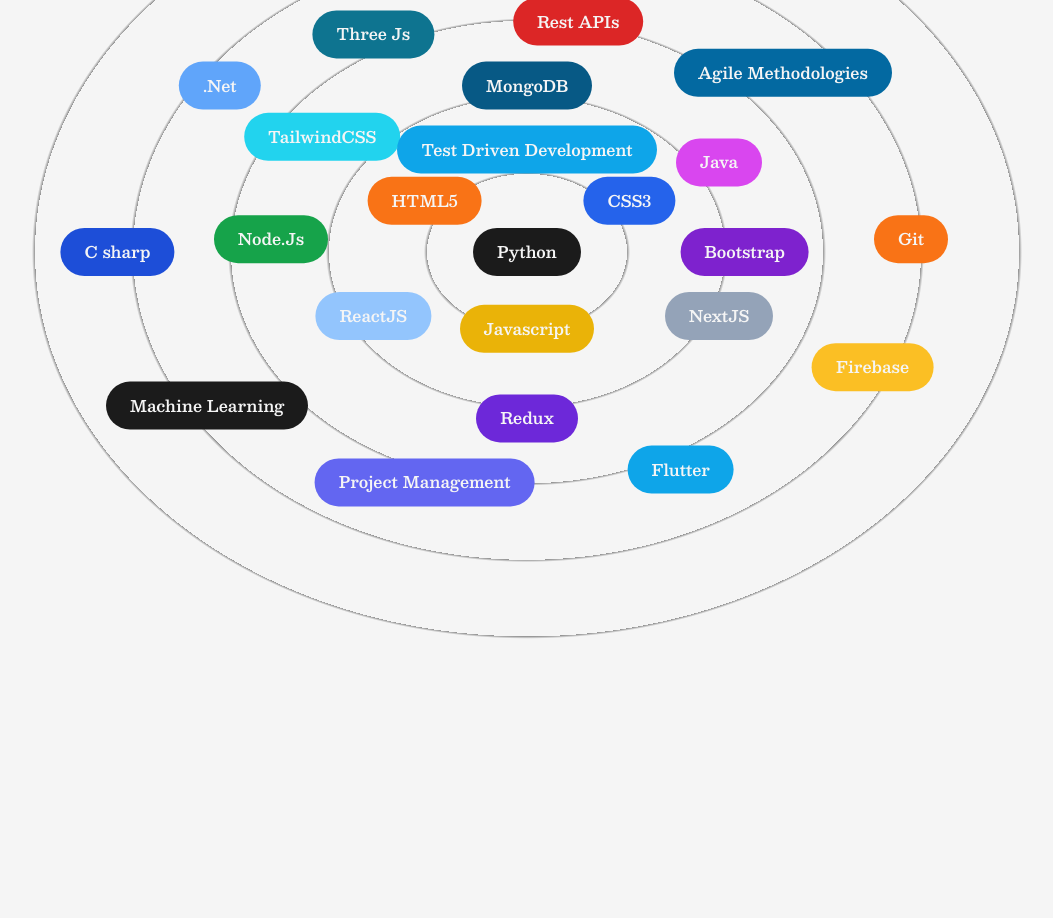
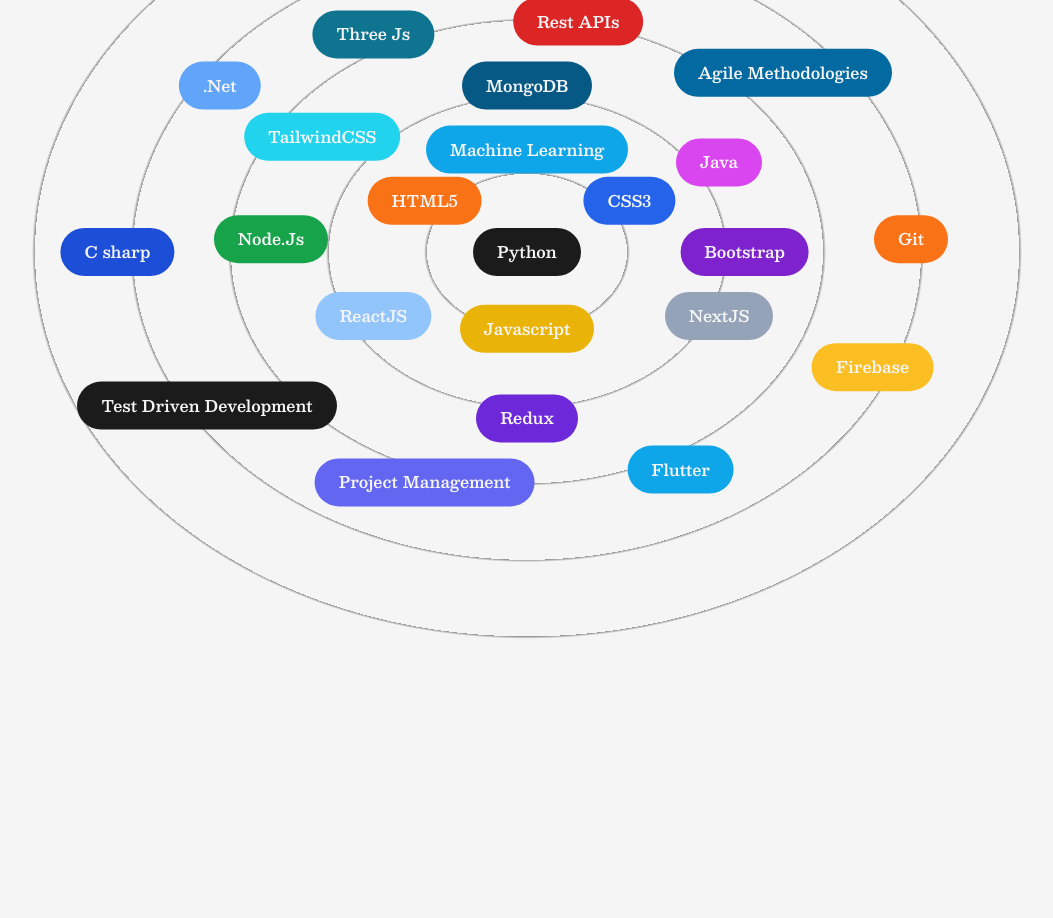
Before and after one commit to Sio-The-Deal/nextjs-portfolio, a Next.js app: page /about in a window 1280 px wide. Shown: the part 1360-2278 px from the top of the page, without its empty margins (113-1166 px from the left). Built offline with nearby package versions, Linux system fonts and the light colour scheme.

Commit message:
skills reorder

```diff
--- a/src/components/data/Skills.js
+++ b/src/components/data/Skills.js
@@ -113,7 +113,7 @@
             colorDark: "bg-red-600",
         },
         {
-            name: "Machine Learning",
+            name: "Test Driven Development",
             x: "-25vw",
             y: "12vw",
             colorLight: "bg-dark",
@@ -155,7 +155,7 @@
             colorDark: "bg-indigo-500",
         },
         {
-            name: "Test Driven Development",
+            name: "Machine Learning",
             x: "0vw",
             y: "-8vw",
             colorLight: "bg-sky-500",
```
